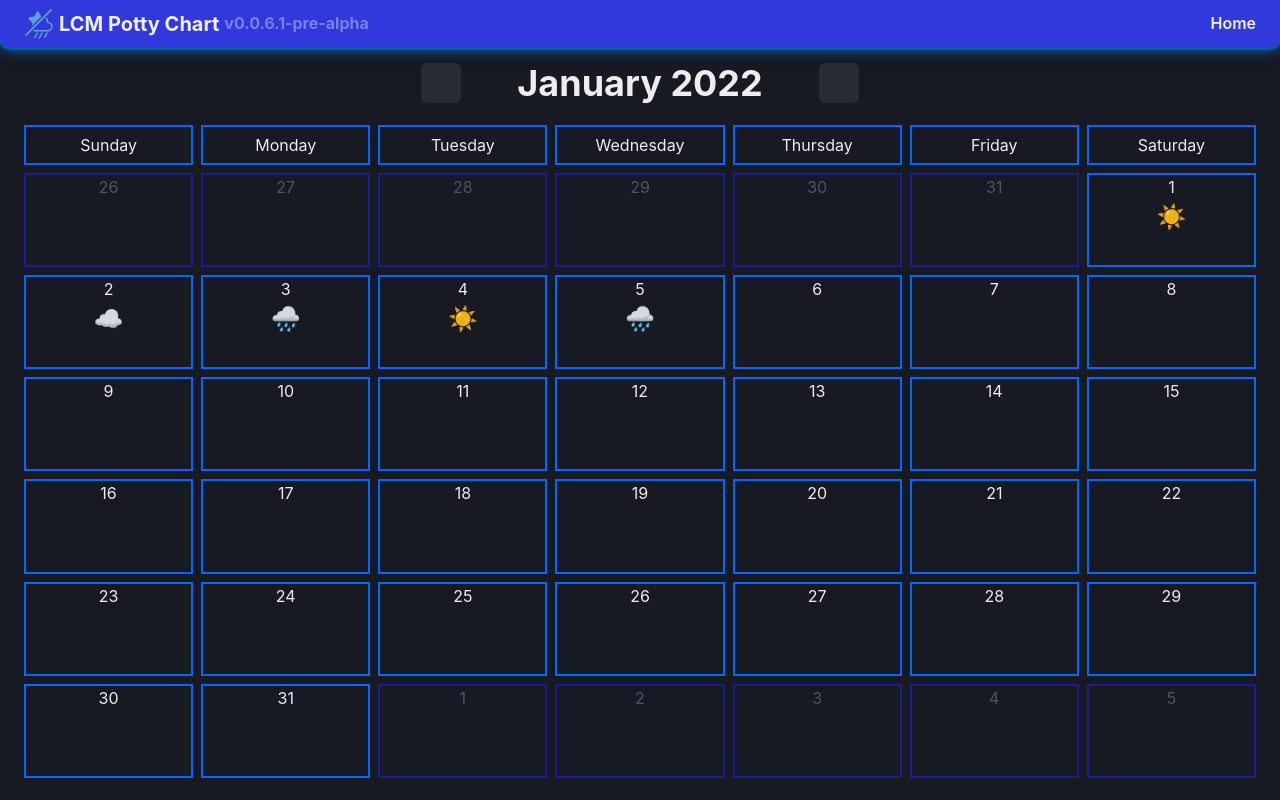
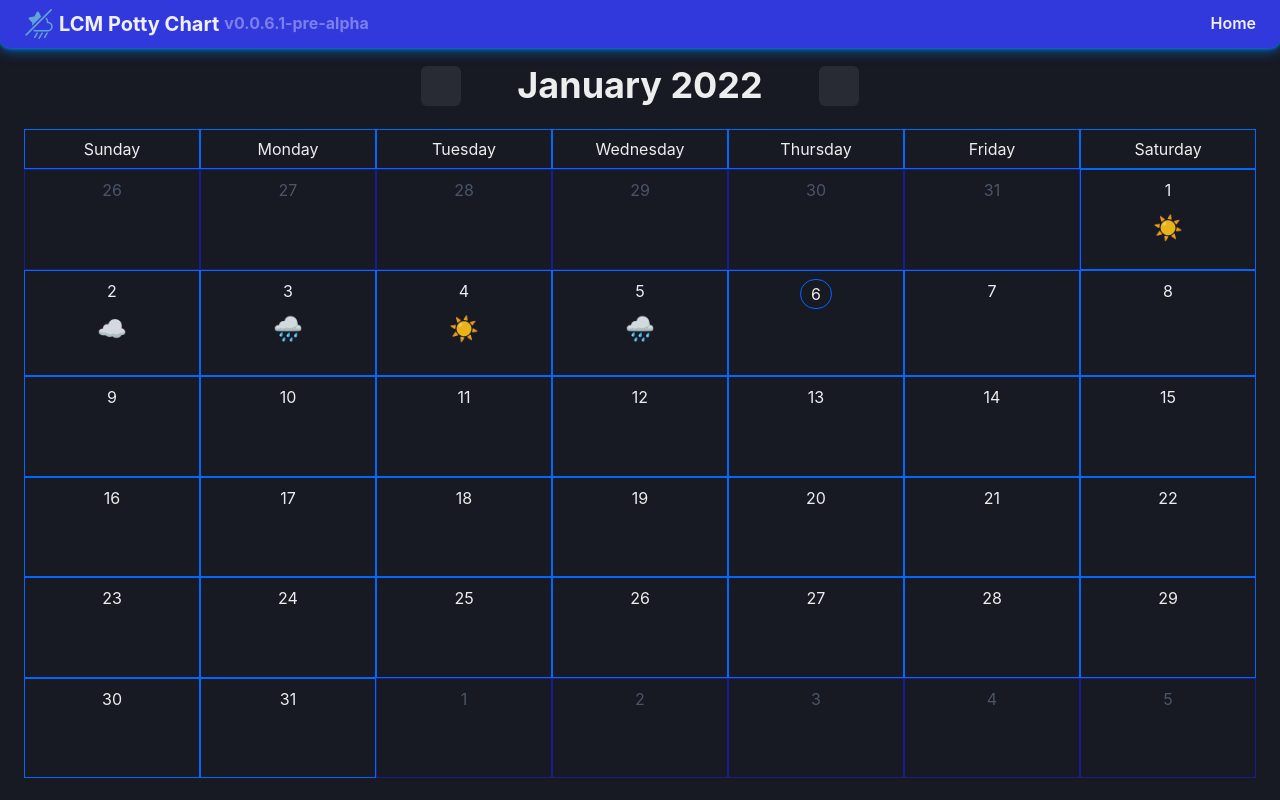
Before and after one commit to LucidCreationsMedia/LCM-Potty-Chart, a Next.js app: page / in a window 1280 px wide. Shown: the top 800 px of the page. Built offline with nearby package versions, Linux system fonts and the light colour scheme; some icons are missing.

Commit message:
Styling and formatting.

```diff
--- a/components/calender/Day.tsx
+++ b/components/calender/Day.tsx
@@ -1,5 +1,5 @@
-import { Box, Text } from "@chakra-ui/react";
-import { add, getYear, getMonth, sub, getDate } from "date-fns";
+import { Box, Text, VStack } from "@chakra-ui/react";
+import { add, getYear, getMonth, sub, getDate, isSameDay } from "date-fns";
 import router from "next/router";
 import React, { Fragment, useState } from "react";
 import AddSticker from "./modals/AddSticker";
@@ -60,18 +60,24 @@ const Day = ({
   return (
     <Fragment>
       {isOverflow && (
-        <Box
+        <VStack
           bg="transparent"
           color="gray.600"
-          border="2px solid #181d8f"
+          border="1px solid #181d8f"
           w="100%"
           h="100%"
           _hover={{
-            cursor: "pointer"
+            cursor: "pointer",
+            background: "gray.700",
+            color: "gray.200"
           }}
           onClick={() => handleNav(overflowDirection)}
+          spacing="0.5rem"
+          alignContent="center"
+          justifyContent="flex-start"
+          pt={2}
         >
-          <Text w="100%" h="100%">
+          <Text w="auto" h="auto">
             {`${getDate(date)}`}
           </Text>
           {sticker !== null ? (
@@ -83,18 +89,39 @@ const Day = ({
               <span aria-label="spacer">&nbsp;</span>
             </Box>
           )}
-        </Box>
+        </VStack>
       )}
       {!isOverflow && (
-        <Box
+        <VStack
           bg="transparent"
           color="whiteAlpha"
-          border="2px solid #0068ff"
+          border="1px solid #0068ff"
           w="100%"
           h="100%"
           onClick={() => setIsOpen(true)}
+          alignContent="center"
+          justifyContent="flex-start"
+          pt={2}
+          _hover={{
+            cursor: "pointer",
+            background: "gray.700"
+          }}
         >
-          <Text>{`${getDate(date)}`}</Text>
+          <Text
+            p={
+              isSameDay(new Date(), date)
+                ? getDate(date) > 10
+                  ? "4px 8px"
+                  : "2px 10px"
+                : "auto"
+            }
+            h="auto"
+            w="auto"
+            border={isSameDay(new Date(), date) ? "1px solid #0068ff" : "0px"}
+            borderRadius={isSameDay(new Date(), date) ? "100px" : "0px"}
+          >
+            {`${getDate(date)}`}
+          </Text>
           {sticker !== null ? (
             <Box fontSize="1.5rem">
               <DemoStickers stickerVal={sticker} />
@@ -105,7 +132,7 @@ const Day = ({
             </Box>
           )}
           <AddSticker date={date} isOpen={isOpen} updateIsOpen={setIsOpen} />
-        </Box>
+        </VStack>
       )}
     </Fragment>
   );
--- a/components/calender/index.tsx
+++ b/components/calender/index.tsx
@@ -30,13 +30,15 @@ const Calender = (newDate?: UpdateCalendarProps): JSX.Element => {
   const currMonth = layout[`${userSettings.startOfWeek.toLowerCase()}`];
   const { month, weekdays } = currMonth;
 
+  // TODO: Move the weekdays into it's own component for responsiveness.
+
   return (
     <VStack h="91vh" w="100%">
       <CalenderNav />
+      <VStack h="100%" w="100%" spacing={0}>
         <HStack
           px={6}
-        spacing={2}
-        // bg="brand.main"
+          spacing={0}
           w="100%"
           h="auto"
           alignContent="center"
@@ -49,7 +51,7 @@ const Calender = (newDate?: UpdateCalendarProps): JSX.Element => {
                 alignContent="center"
                 alignItems="center"
                 bg="transparent"
-              border="2px solid #0068ff"
+                border="1px solid #0068ff"
                 w="100%"
                 h={10}
                 key={weekDay}
@@ -61,16 +63,7 @@ const Calender = (newDate?: UpdateCalendarProps): JSX.Element => {
             );
           })}
         </HStack>
-      <SimpleGrid
-        px={6}
-        spacing={2}
-        // bg="brand.main"
-        w="100%"
-        h="100%"
-        columns={7}
-        // alignContent="center"
-        alignItems="center"
-      >
+        <SimpleGrid px={6} w="100%" h="100%" columns={7} alignItems="center">
           {Object.keys(month).map((week) => {
             const thisWeek = month[week];
 
@@ -91,6 +84,7 @@ const Calender = (newDate?: UpdateCalendarProps): JSX.Element => {
           })}
         </SimpleGrid>
       </VStack>
+    </VStack>
   );
 };
 
```
Lines whose indentation alone changed are shown as unchanged.
